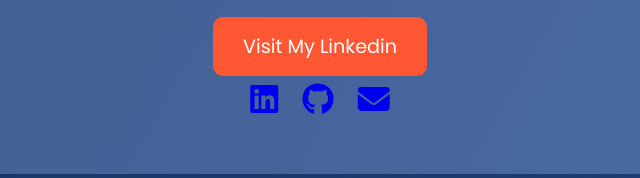
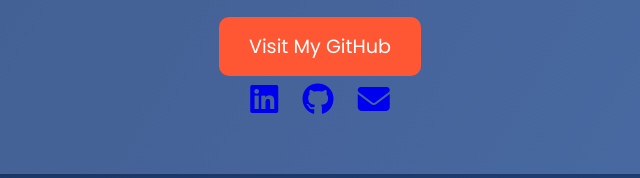
Before and after one commit to Atibali/atibali.github.io, a plain HTML site: page index.html in a window 1280 px wide. Shown: the part 888-1066 px from the top of the page, 320-960 px from the left. Drawn offline with Linux system fonts and the light colour scheme.

Commit message:
Update index.html

```diff
--- a/index.html
+++ b/index.html
@@ -52,7 +52,7 @@
         <section class="section glass">
             <h2>Contact Me</h2>
             <p>Email: <a href="mailto:saiyedatibali@gmail.com" style="color: white; text-decoration: underline;">saiyedatibali@gmail.com</a></p>
-            <a class="btn" href="https://linkedin.com/in/atibali-saiyed" target="_blank">Visit My Linkedin</a>
+            <a class="btn" href="https://github.com/Atibali" target="_blank">Visit My GitHub</a>
             <div>
                 <a href="https://linkedin.com/in/atibali-saiyed" target="_blank" class="icons"><i class="fab fa-linkedin"></i></a>
                 <a href="https://github.com/Atibali" target="_blank" class="icons"><i class="fab fa-github"></i></a>
```
